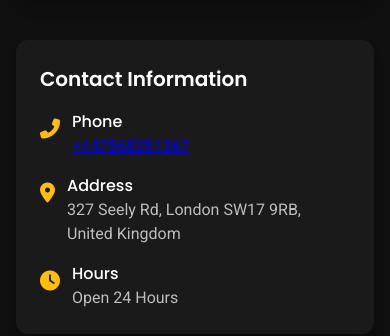
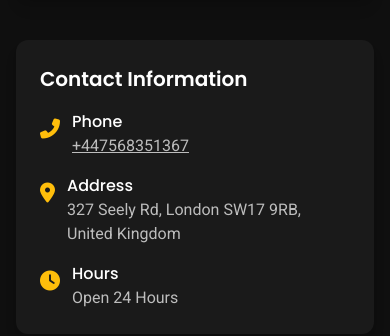
Before and after one commit to bolaji0/SolezMobileMechanic, a plain HTML site: page index.html in a window 390 px wide. Shown: the part 7500-7836 px from the top of the page. Drawn offline with Linux system fonts and the light colour scheme.

Commit message:
Update index.html
adjusted the telephone no color

```diff
--- a/index.html
+++ b/index.html
@@ -301,7 +301,7 @@
                   <div class="text-primary text-xl mr-3 mt-1"><i class="fas fa-phone-alt"></i></div>
                   <div>
                     <h4 class="font-medium">Phone</h4>
-                    <p class="text-muted-foreground"><a href="tel:07568351367" class="hover:text-primary transition-colors">+447568351367</a></p>
+                    <p class="text-muted-foreground"><a href="tel:07568351367" class="text-muted-foreground">+447568351367</a></p>
                   </div>
                 </div>
                 <div class="flex items-start">
```
